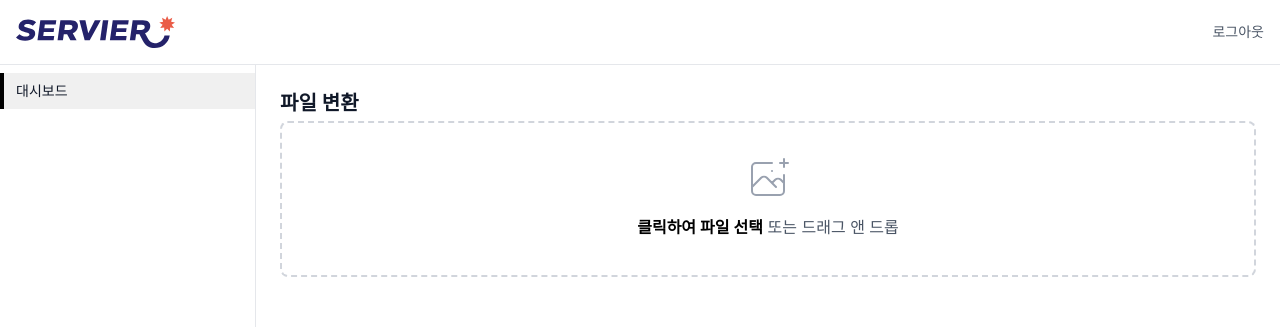
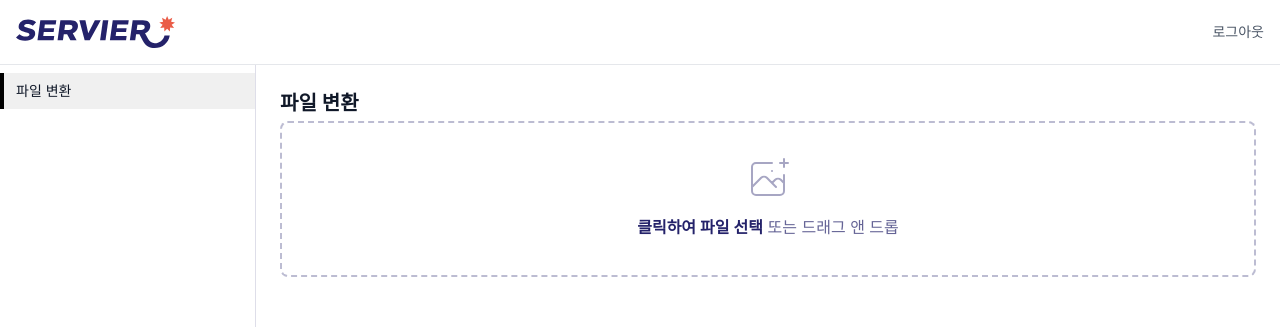
Before and after one commit to merry-uuuu/servier-sy-web, a Next.js app: page / in a window 1280 px wide. Shown: the top 327 px of the page. Built offline with nearby package versions, Linux system fonts and the light colour scheme.

Commit message:
ㅁㅇㅇ

```diff
--- a/components/Sidebar.tsx
+++ b/components/Sidebar.tsx
@@ -1,23 +1,24 @@
-import Link from 'next/link';
-import { useRouter } from 'next/router';
-import { cls } from '@/libs/client/utils';
+import Link from "next/link";
+import { useRouter } from "next/router";
+import { cls } from "@/libs/client/utils";
 
 type NavItem = {
   href: string;
   label: string;
 };
 
-const navItems: NavItem[] = [
-    { href: '/', label: '대시보드' }
-];
+const navItems: NavItem[] = [{ href: "/", label: "파일 변환" }];
 
 export default function Sidebar() {
   const router = useRouter();
 
   return (
-        <aside className={cls('w-64 border-r border-gray-200 bg-white')}>
-            <nav className={cls('overflow-y-auto')} style={{ height: 'calc(100vh - 73px)' }}>
-                <div className={cls('py-2')}>
+    <aside className={cls("w-64 border-r border-[#24226A]/15 bg-white")}>
+      <nav
+        className={cls("overflow-y-auto")}
+        style={{ height: "calc(100vh - 73px)" }}
+      >
+        <div className={cls("py-2")}>
           {navItems.map((item) => {
             const isActive = router.pathname === item.href;
             return (
@@ -25,16 +26,16 @@ export default function Sidebar() {
                 key={item.href}
                 href={item.href}
                 className={cls(
-                                    'flex items-center gap-2 px-4 py-2 text-sm relative',
+                  "flex items-center gap-2 px-4 py-2 text-sm relative",
                   isActive
-                                        ? 'bg-gray-20 text-gray-900'
-                                        : 'text-gray-700 hover:bg-gray-10'
+                    ? "bg-gray-20 text-gray-900"
+                    : "text-gray-700 hover:bg-gray-10"
                 )}
               >
                 {isActive && (
                   <div
                     className={cls(
-                                            'absolute left-0 top-0 bottom-0 w-1 bg-black'
+                      "absolute left-0 top-0 bottom-0 w-1 bg-black"
                     )}
                   />
                 )}
--- a/pages/index.tsx
+++ b/pages/index.tsx
@@ -928,14 +928,14 @@ export default function AdminDashboard({
   };
 
   return (
-    <div className={cls("text-gray-900")}>
+    <div className={cls("text-[#24226A]")}>
       {/* 파일 업로드 영역 */}
       <div
         className={cls(
           "border-2 border-dashed rounded-lg p-8 text-center transition-colors cursor-pointer",
           dragActive
-            ? "border-black bg-gray-100"
-            : "border-gray-300 hover:border-gray-400"
+            ? "border-[#24226A] bg-[#24226A]/10"
+            : "border-[#24226A]/30 hover:border-[#24226A]"
         )}
         onDragEnter={handleDrag}
         onDragLeave={handleDrag}
@@ -953,7 +953,7 @@ export default function AdminDashboard({
         />
         <div className="mb-3">
           <svg
-            className="mx-auto h-12 w-12 text-gray-400"
+            className="mx-auto h-12 w-12 text-[#24226A]/40"
             stroke="currentColor"
             fill="none"
             viewBox="0 0 48 48"
@@ -966,15 +966,17 @@ export default function AdminDashboard({
             />
           </svg>
         </div>
-        <p className="text-gray-600 mb-1">
-          <span className="font-semibold text-black">클릭하여 파일 선택</span>{" "}
+        <p className="text-[#24226A]/70 mb-1">
+          <span className="font-semibold text-[#24226A]">
+            클릭하여 파일 선택
+          </span>{" "}
           또는 드래그 앤 드롭
         </p>
       </div>
 
       {/* 처리 중 표시 */}
       {isProcessing && (
-        <div className="mt-4 text-center text-gray-600">
+        <div className="mt-4 text-center text-[#24226A]/70">
           <span className="inline-block animate-spin mr-2">⏳</span>
           파일 처리 중...
         </div>
@@ -988,67 +990,67 @@ export default function AdminDashboard({
               업로드된 파일 {uploadedFiles.length}개
             </h3>
             <div className="flex flex-wrap items-center gap-2">
-              <div className="flex items-center gap-2 rounded-[4px] bg-blue-50 px-3 py-1.5">
-                <span className="text-xs font-semibold text-blue-700">
+              <div className="flex items-center gap-2 rounded-[4px] bg-[#24226A]/10 px-3 py-1.5">
+                <span className="text-xs font-semibold text-[#24226A]">
                   KCD 선택
                 </span>
-                <label className="flex items-center gap-1 text-xs text-blue-900">
+                <label className="flex items-center gap-1 text-xs text-[#24226A]">
                   <input
                     type="radio"
                     name="kcdVersion"
                     value="7"
                     checked={kcdVersion === "7"}
                     onChange={() => setKcdVersion("7")}
-                    className="h-3.5 w-3.5 accent-blue-600"
+                    className="h-3.5 w-3.5 accent-[#24226A] focus:outline-none focus:ring-0"
                   />
                   7차
                 </label>
-                <label className="flex items-center gap-1 text-xs text-blue-900">
+                <label className="flex items-center gap-1 text-xs text-[#24226A]">
                   <input
                     type="radio"
                     name="kcdVersion"
                     value="8"
                     checked={kcdVersion === "8"}
                     onChange={() => setKcdVersion("8")}
-                    className="h-3.5 w-3.5 accent-blue-600"
+                    className="h-3.5 w-3.5 accent-[#24226A] focus:outline-none focus:ring-0"
                   />
                   8차
                 </label>
               </div>
               <button
                 onClick={clearAll}
-                className="px-3 py-1.5 text-sm text-blue-700 bg-white border border-blue-200 rounded-[4px] hover:bg-blue-50"
+                className="px-3 py-1.5 text-sm text-[#24226A] bg-white border border-[#24226A]/20 rounded-[4px] hover:bg-[#24226A]/10"
               >
                 전체 삭제
               </button>
               <button
                 onClick={downloadExcel}
-                className="px-4 py-1.5 text-sm text-white bg-blue-600 rounded-[4px] hover:bg-blue-700"
+                className="px-4 py-1.5 text-sm text-white bg-[#24226A] rounded-[4px] hover:bg-[#1e1c57]"
               >
                 엑셀 다운로드
               </button>
             </div>
           </div>
 
-          <div className="flex flex-wrap gap-2">
+          <div className="divide-y divide-[#24226A]/10 rounded-[6px] border border-[#24226A]/10 bg-white">
             {uploadedFiles.map((file, index) => (
               <div
                 key={index}
-                className="flex items-center gap-2 rounded-[4px] border border-blue-100 bg-white px-3 py-1.5 shadow-sm"
+                className="flex items-center justify-between px-3 py-2"
               >
-                <span className="text-blue-600">●</span>
-                <div className="flex flex-col">
+                <div className="flex items-center gap-3">
+                  <span className="text-xs text-[#24226A]/60">●</span>
                   <span className="text-sm font-medium">{file.name}</span>
-                  <span className="text-[11px] text-blue-700/70">
-                    {file.data.length}행 × {file.data[0]?.length || 0}열
+                  <span className="text-xs text-[#24226A]/50">
+                    {file.data.length}×{file.data[0]?.length || 0}
                   </span>
                 </div>
                 <button
                   onClick={() => removeFile(index)}
-                  className="ml-1 text-blue-300 hover:text-blue-600"
+                  className="text-xs text-[#24226A]/40 hover:text-[#24226A]"
                   title="삭제"
                 >
-                  ✕
+                  삭제
                 </button>
               </div>
             ))}
```
Lines whose indentation alone changed are shown as unchanged.
